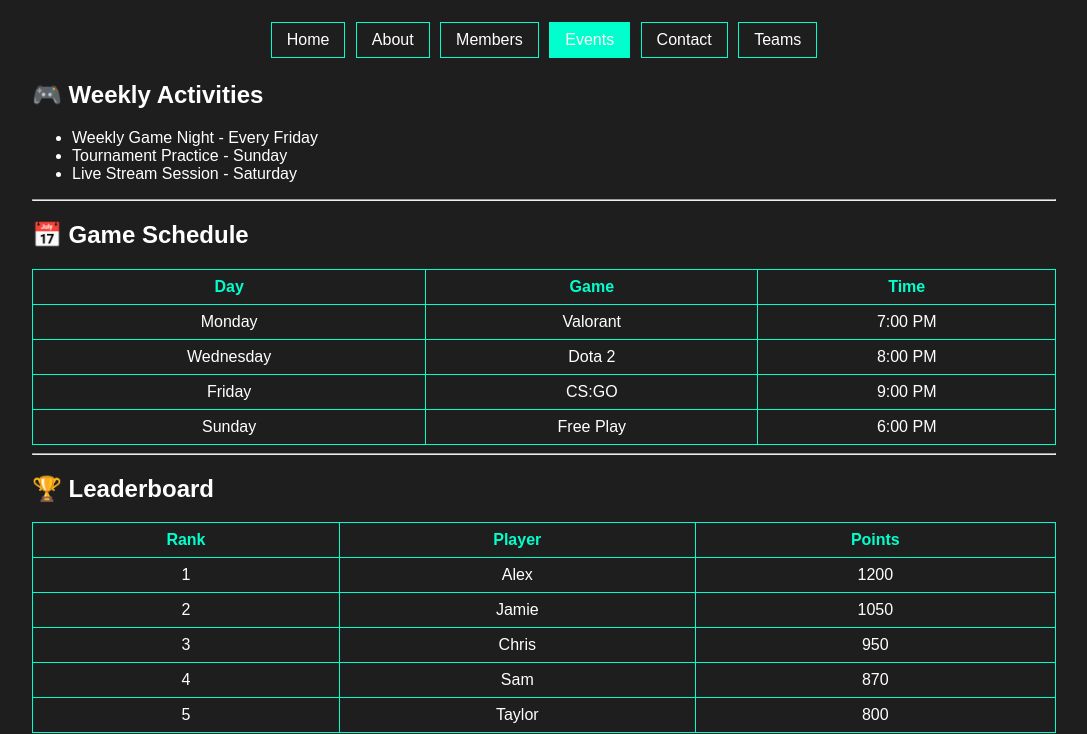
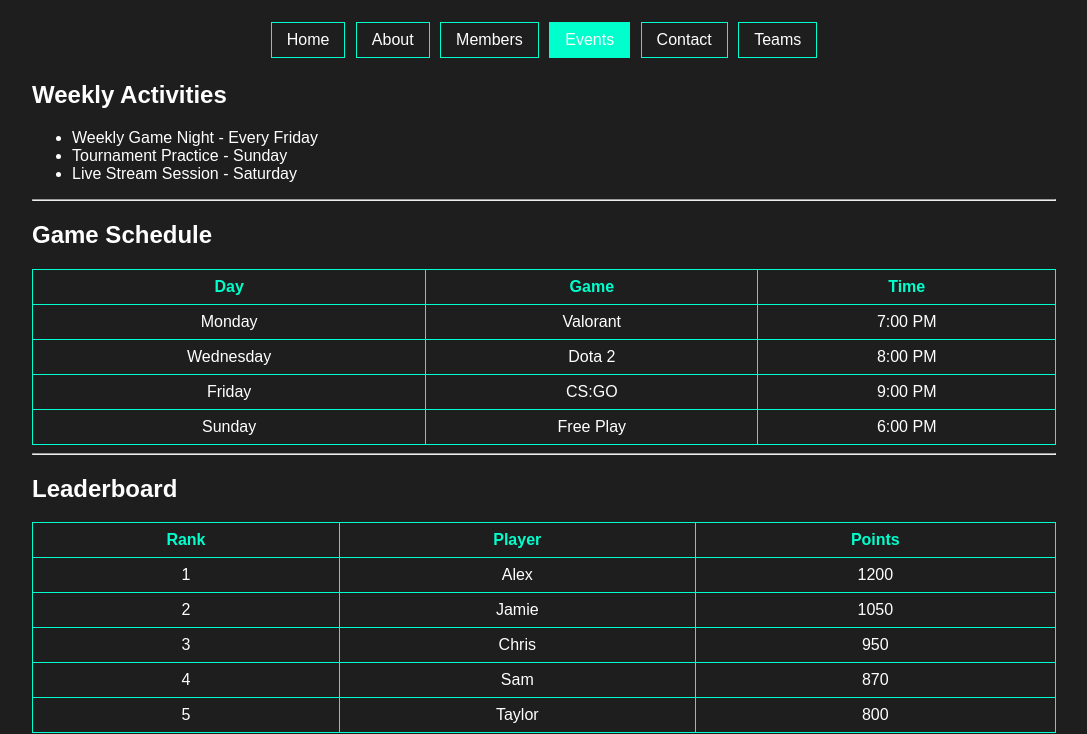
Before and after one commit to 20255114-svg/HUMCOM_FExam, a plain HTML site: page events.html in a window 1280 px wide. Shown: the part 81-815 px from the top of the page, without its empty margins (96-1183 px from the left). Drawn offline with Linux system fonts and the light colour scheme.

Commit message:
Update events.html

```diff
--- a/events.html
+++ b/events.html
@@ -19,7 +19,7 @@
         <a href="team.html">Teams</a>
     </div>
 
-    <h2>🎮 Weekly Activities</h2>
+    <h2>Weekly Activities</h2>
     <ul>
         <li>Weekly Game Night - Every Friday</li>
         <li>Tournament Practice - Sunday</li>
@@ -28,7 +28,7 @@
 
     <hr>
 
-    <h2>📅 Game Schedule</h2>
+    <h2>Game Schedule</h2>
 
     <table class="schedule">
         <tr>
@@ -60,7 +60,7 @@
 
     <hr>
 
-    <h2>🏆 Leaderboard</h2>
+    <h2>Leaderboard</h2>
 
     <table class="schedule">
         <tr>
```
